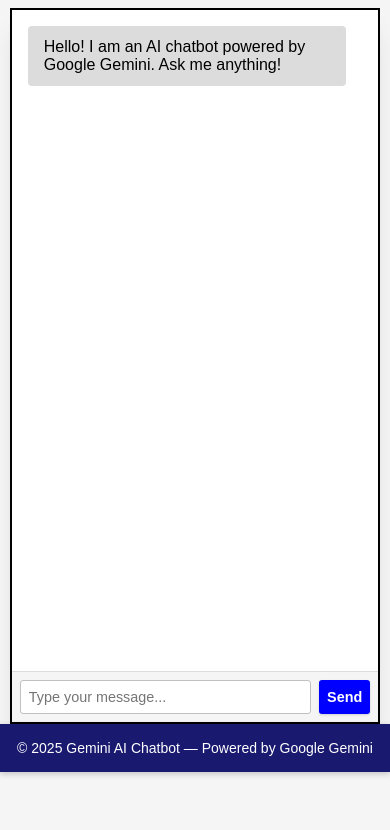
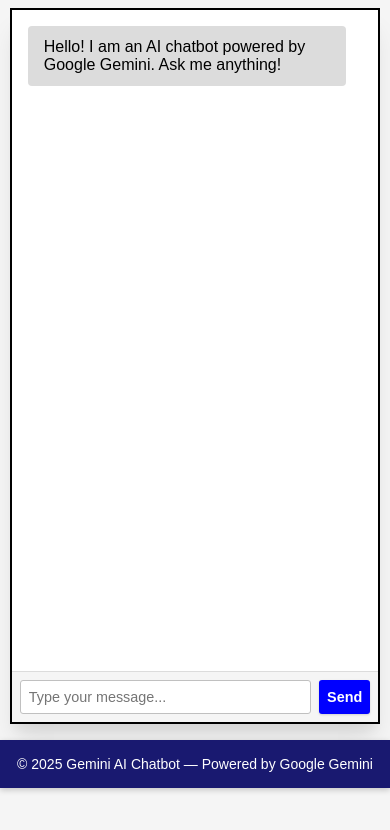
Before and after one commit to Francis3002-01/IT33A-AI-Chatbot-Midterm-Activity, a website: page public/index.html in a window 390 px wide. Shown: the part 72-902 px from the top of the page. Before the commit the page ends 860 px from the top, so only its background shows below. Drawn offline with Linux system fonts and the light colour scheme.

Commit message:
this is it I hope css fix

```diff
--- a/public/style.css
+++ b/public/style.css
@@ -175,4 +175,9 @@
         margin-top: auto;
         padding: 0.5rem;
     }
+
+    .footer {
+        position: relative;
+        text-align: center;
+    }
 }
```
